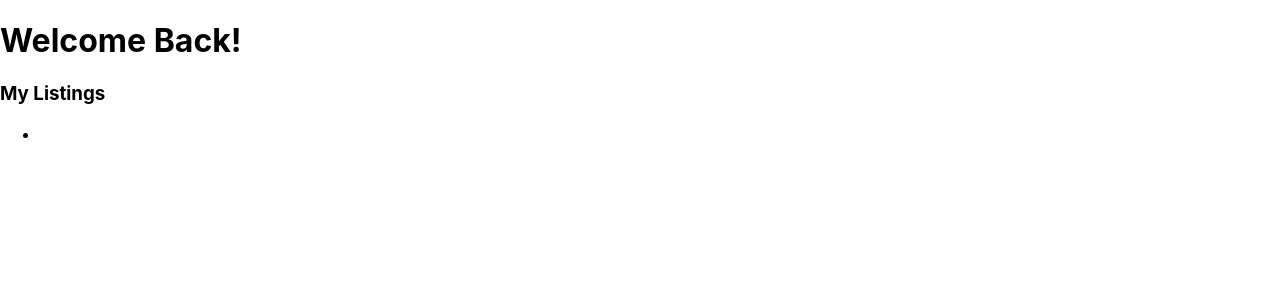
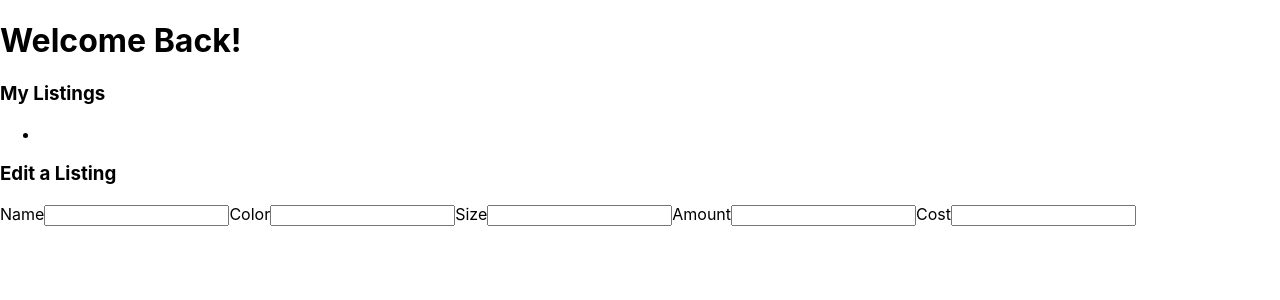
Before and after one commit to jade-lt/Event-Hub, a React (Create React App) app in the folder client/: page / in a window 1280 px wide. Shown: the top 300 px of the page. Built offline with nearby package versions, Linux system fonts and the light colour scheme.

Commit message:
setup and linked edit a listing form

```diff
--- a/client/src/components/DashboardContainer.js
+++ b/client/src/components/DashboardContainer.js
@@ -1,4 +1,5 @@
 import React from "react";
+import { EditListingForm } from "./EditListingForm";
 import { UserListings } from "./UserListings";
 
 const DashboardContainer = () => {
@@ -6,7 +7,7 @@ const DashboardContainer = () => {
     <div>
         <h1>Welcome Back!</h1>
       <UserListings />
-
+      <EditListingForm />
     </div>
   );
 };
--- /dev/null
+++ b/client/src/components/EditListingForm.js
@@ -0,0 +1,34 @@
+import React from "react";
+
+const EditListingForm = () => {
+    return (
+        <div>
+            <h3>Edit a Listing</h3>
+            <form>
+                <label>
+                    Name
+                    <input name="name"></input>
+                </label>
+                <label>
+                    Color
+                    <input name="color"></input>
+                </label>
+                <label>
+                    Size
+                    <input name="size"></input>
+                </label>
+                <label>
+                    Amount
+                    <input name="amount"></input>
+                </label>
+                <label>
+                    Cost
+                    <input name="cost"></input>
+                </label>
+            </form>
+        </div>
+
+    )
+}
+
+export { EditListingForm };
```
